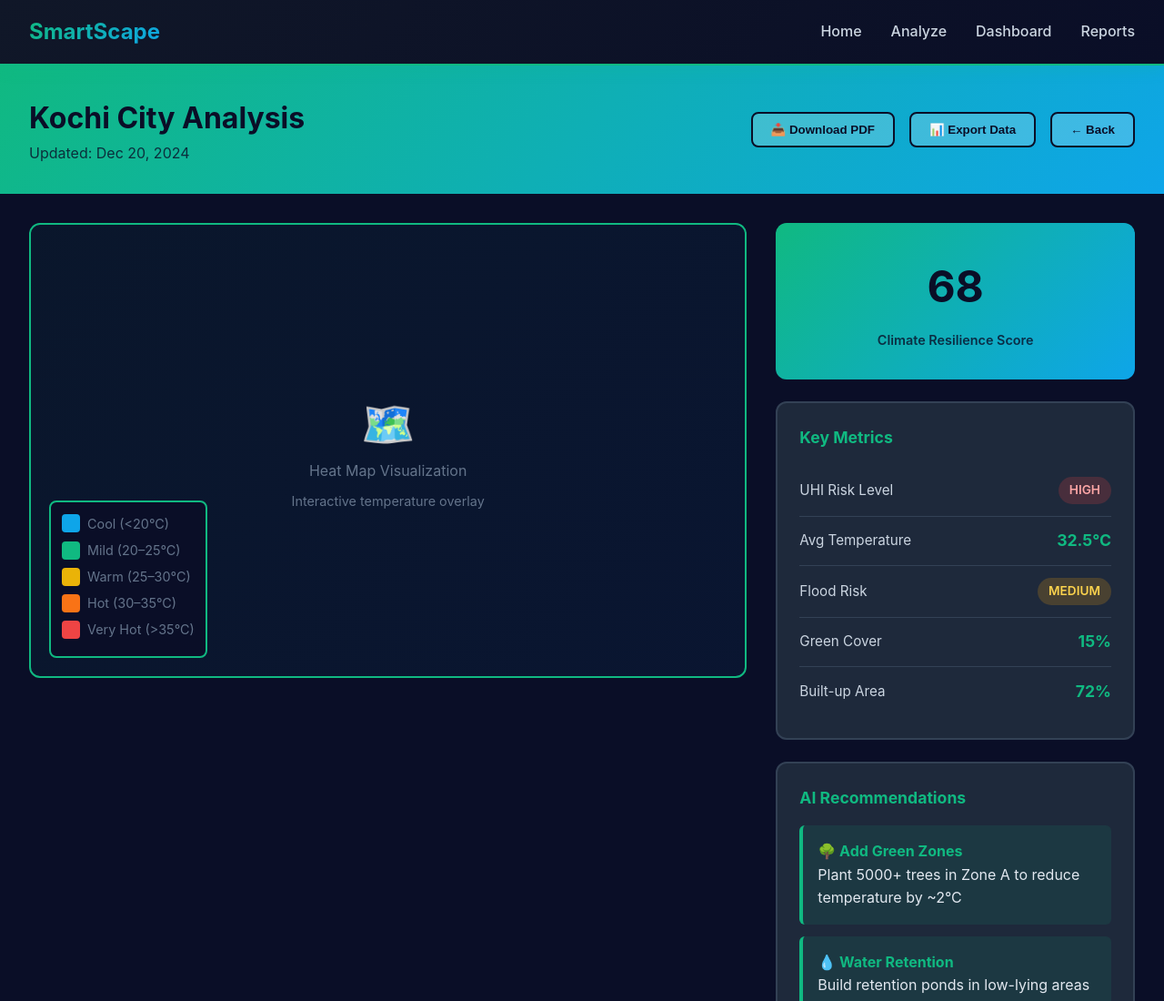
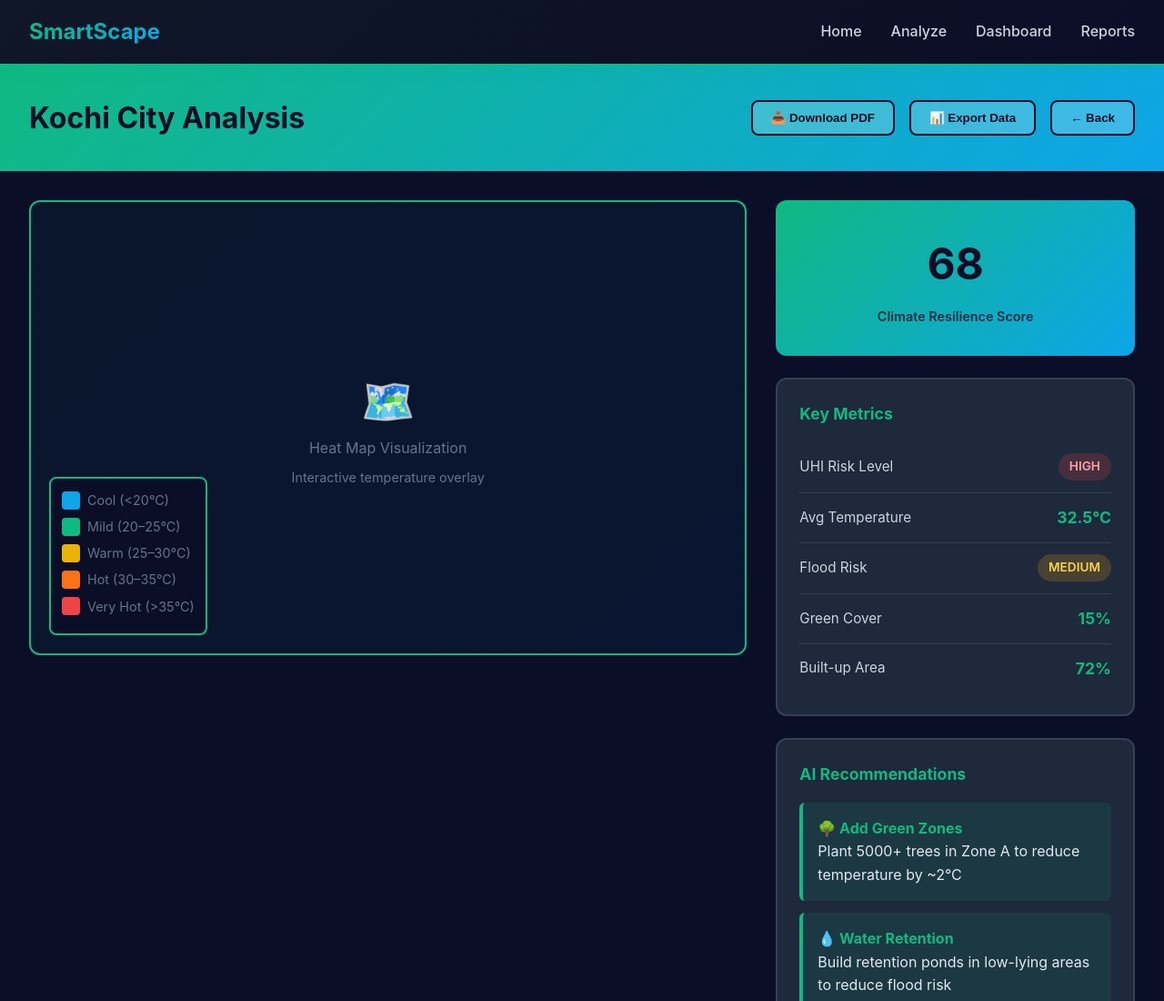
Before and after one commit to NandanaMohan1501/SmartScape, a plain HTML site: page dashboard.html in a window 1280 px wide. Shown: the top 1100 px of the page at 91% size. Drawn offline with Linux system fonts and the light colour scheme; files whose address does not match are found by name.

Commit message:
report update

```diff
--- a/dashboard.html
+++ b/dashboard.html
@@ -20,7 +20,7 @@
   <div class="dashboard-header">
     <div>
       <h1>Kochi City Analysis</h1>
-      <p style="opacity: 0.8;">Updated: Dec 20, 2024</p>
+
     </div>
     <div class="dashboard-actions">
       <button>📥 Download PDF</button>
```
